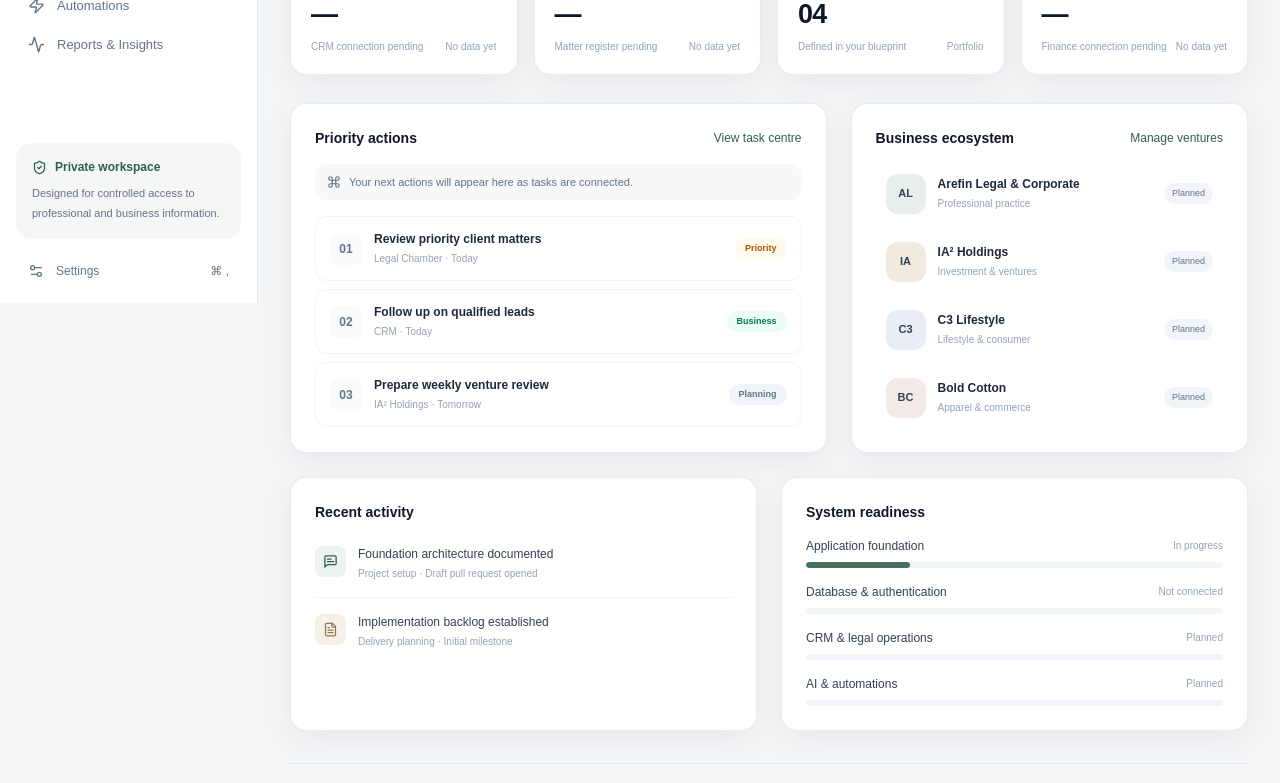
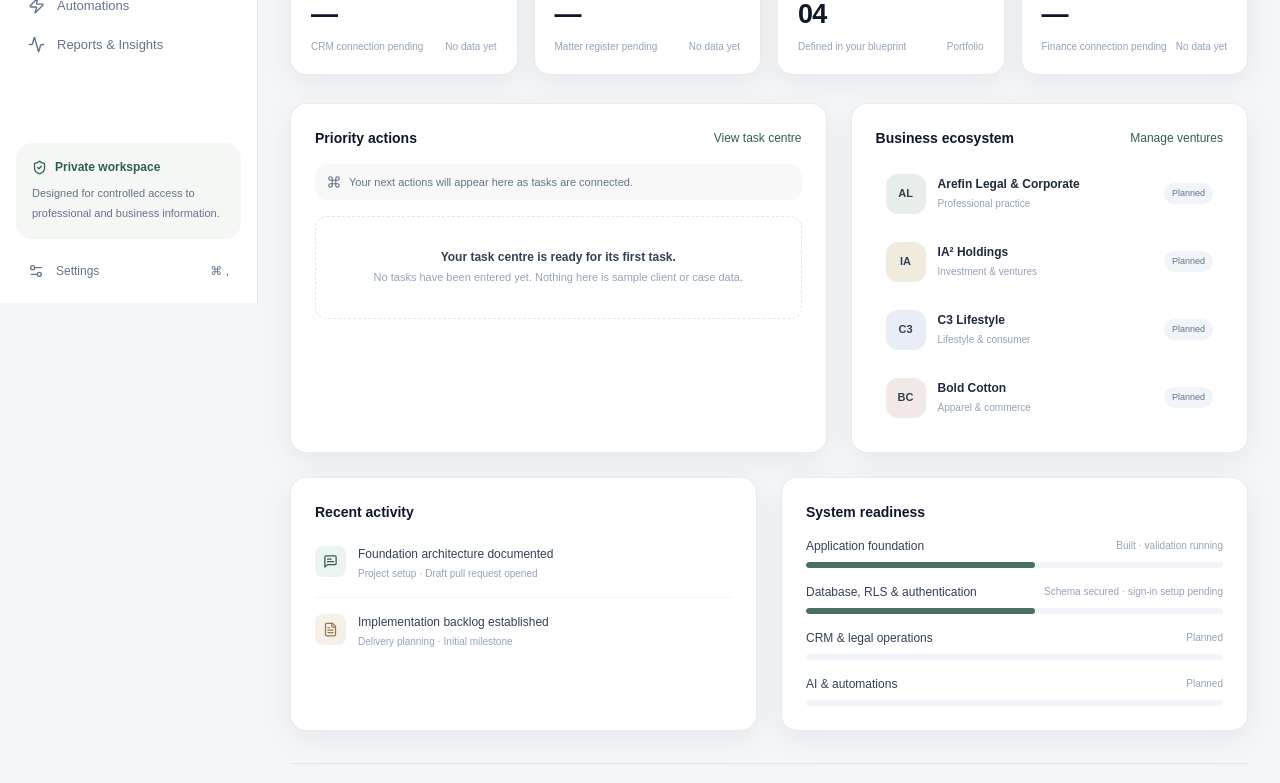
Before and after one commit to arefinimran-stack/Imran-AI-Business-OS, a Next.js app: page / in a window 1280 px wide. Shown: the part 497-1280 px from the top of the page. Built offline with nearby package versions, Linux system fonts and the light colour scheme.

Commit message:
Remove illustrative task records and reflect actual foundation status

```diff
--- a/components/dashboard.tsx
+++ b/components/dashboard.tsx
@@ -2,7 +2,7 @@
 
 import { useState } from "react";
 import {
-  Activity, ArrowDownRight, ArrowUpRight, Bell, BriefcaseBusiness, CalendarDays,
+  Activity, Bell, BriefcaseBusiness, CalendarDays,
   ChevronDown, CircleHelp, Command, FileText, FolderKanban, LayoutDashboard,
   Menu, MessageSquareText, Plus, Search, Settings2, ShieldCheck, Sparkles,
   Users, Wallet, X, Zap
@@ -15,11 +15,6 @@ const navigation = [
   { label: "Business Ventures", icon: FolderKanban },
   { label: "Finance", icon: Wallet },
   { label: "Content & Creative", icon: FileText },
-];
-const tasks = [
-  { title: "Review priority client matters", detail: "Legal Chamber · Today", tag: "Priority", color: "amber" },
-  { title: "Follow up on qualified leads", detail: "CRM · Today", tag: "Business", color: "green" },
-  { title: "Prepare weekly venture review", detail: "IA² Holdings · Tomorrow", tag: "Planning", color: "slate" },
 ];
 const ventures = [
   { name: "Arefin Legal & Corporate", type: "Professional practice", initials: "AL", color: "bg-[#e8eee9]" },
@@ -76,12 +71,12 @@ export default function Dashboard() {
             ].map(({label,value,note,icon:Icon,trend})=><div key={label} className="rounded-2xl border border-slate-200/80 bg-white p-5 shadow-soft"><div className="flex items-center justify-between"><span className="text-xs font-medium text-slate-500">{label}</span><span className="rounded-lg bg-slate-50 p-2 text-slate-500"><Icon size={16}/></span></div><div className="mt-4 text-[27px] font-semibold tracking-tight text-slate-900">{value}</div><div className="mt-1 flex items-center justify-between gap-2"><span className="text-[10px] text-slate-400">{note}</span><span className="text-[10px] text-slate-400">{trend}</span></div></div>)}
           </div>
           <div className="grid gap-6 xl:grid-cols-[1.35fr_1fr]">
-            <section className="rounded-2xl border border-slate-200/80 bg-white p-5 shadow-soft md:p-6"><SectionTitle title="Priority actions" action="View task centre"/><div className="mb-4 flex items-center gap-2 rounded-xl bg-[#f7f8f7] px-3 py-2.5 text-[11px] text-slate-500"><Command size={14}/> Your next actions will appear here as tasks are connected.</div><div className="space-y-2">{tasks.map((task,i)=><div key={task.title} className="flex items-center gap-3 rounded-xl border border-slate-100 p-3.5"><div className="flex h-8 w-8 shrink-0 items-center justify-center rounded-lg bg-slate-50 text-xs font-semibold text-slate-500">0{i+1}</div><div className="min-w-0 flex-1"><div className="truncate text-xs font-semibold text-slate-800">{task.title}</div><div className="mt-1 text-[10px] text-slate-400">{task.detail}</div></div><span className={`rounded-full px-2.5 py-1 text-[9px] font-semibold ${task.color==="amber"?"bg-amber-50 text-amber-700":task.color==="green"?"bg-emerald-50 text-emerald-700":"bg-slate-100 text-slate-500"}`}>{task.tag}</span></div>)}</div></section>
+            <section className="rounded-2xl border border-slate-200/80 bg-white p-5 shadow-soft md:p-6"><SectionTitle title="Priority actions" action="View task centre"/><div className="mb-4 flex items-center gap-2 rounded-xl bg-[#f7f8f7] px-3 py-2.5 text-[11px] text-slate-500"><Command size={14}/> Your next actions will appear here as tasks are connected.</div><div className="rounded-xl border border-dashed border-slate-200 px-4 py-8 text-center"><div className="text-xs font-semibold text-slate-700">Your task centre is ready for its first task.</div><p className="mt-1 text-[11px] text-slate-400">No tasks have been entered yet. Nothing here is sample client or case data.</p></div></section>
             <section className="rounded-2xl border border-slate-200/80 bg-white p-5 shadow-soft md:p-6"><SectionTitle title="Business ecosystem" action="Manage ventures"/><div className="space-y-2">{ventures.map(v=><div key={v.name} className="flex items-center gap-3 rounded-xl p-2.5 transition hover:bg-slate-50"><div className={`flex h-10 w-10 items-center justify-center rounded-xl text-[11px] font-bold text-slate-700 ${v.color}`}>{v.initials}</div><div className="min-w-0 flex-1"><div className="truncate text-xs font-semibold text-slate-800">{v.name}</div><div className="mt-1 text-[10px] text-slate-400">{v.type}</div></div><span className="rounded-full bg-slate-100 px-2 py-1 text-[9px] font-medium text-slate-500">Planned</span></div>)}</div></section>
           </div>
           <div className="mt-6 grid gap-6 lg:grid-cols-2">
             <section className="rounded-2xl border border-slate-200/80 bg-white p-5 shadow-soft md:p-6"><SectionTitle title="Recent activity"/><div className="flex items-start gap-3 py-2"><div className="rounded-lg bg-[#edf3ef] p-2 text-[#315e50]"><MessageSquareText size={15}/></div><div><div className="text-xs font-medium text-slate-700">Foundation architecture documented</div><div className="mt-1 text-[10px] text-slate-400">Project setup · Draft pull request opened</div></div></div><div className="mt-2 flex items-start gap-3 border-t border-slate-100 pt-4"><div className="rounded-lg bg-[#f5f1e8] p-2 text-[#967849]"><FileText size={15}/></div><div><div className="text-xs font-medium text-slate-700">Implementation backlog established</div><div className="mt-1 text-[10px] text-slate-400">Delivery planning · Initial milestone</div></div></div></section>
-            <section className="rounded-2xl border border-slate-200/80 bg-white p-5 shadow-soft md:p-6"><SectionTitle title="System readiness"/><div className="space-y-4">{[{name:"Application foundation",state:"In progress",width:"25%"},{name:"Database & authentication",state:"Not connected",width:"0%"},{name:"CRM & legal operations",state:"Planned",width:"0%"},{name:"AI & automations",state:"Planned",width:"0%"}].map(item=><div key={item.name}><div className="mb-2 flex items-center justify-between gap-2"><span className="text-xs font-medium text-slate-700">{item.name}</span><span className="text-[10px] text-slate-400">{item.state}</span></div><div className="h-1.5 overflow-hidden rounded-full bg-slate-100"><div className="h-full rounded-full bg-[#47705f]" style={{width:item.width}}/></div></div>)}</div></section>
+            <section className="rounded-2xl border border-slate-200/80 bg-white p-5 shadow-soft md:p-6"><SectionTitle title="System readiness"/><div className="space-y-4">{[{name:"Application foundation",state:"Built · validation running",width:"55%"},{name:"Database, RLS & authentication",state:"Schema secured · sign-in setup pending",width:"55%"},{name:"CRM & legal operations",state:"Planned",width:"0%"},{name:"AI & automations",state:"Planned",width:"0%"}].map(item=><div key={item.name}><div className="mb-2 flex items-center justify-between gap-2"><span className="text-xs font-medium text-slate-700">{item.name}</span><span className="text-[10px] text-slate-400">{item.state}</span></div><div className="h-1.5 overflow-hidden rounded-full bg-slate-100"><div className="h-full rounded-full bg-[#47705f]" style={{width:item.width}}/></div></div>)}</div></section>
           </div>
           <footer className="mt-8 flex flex-col gap-2 border-t border-slate-200 pt-5 text-[10px] text-slate-400 sm:flex-row sm:items-center sm:justify-between"><span>IMRAN AI Business OS · Founder workspace</span><span className="flex items-center gap-1.5"><CircleHelp size={12}/>Foundation preview · Data integrations not yet connected</span></footer>
         </div>
```
